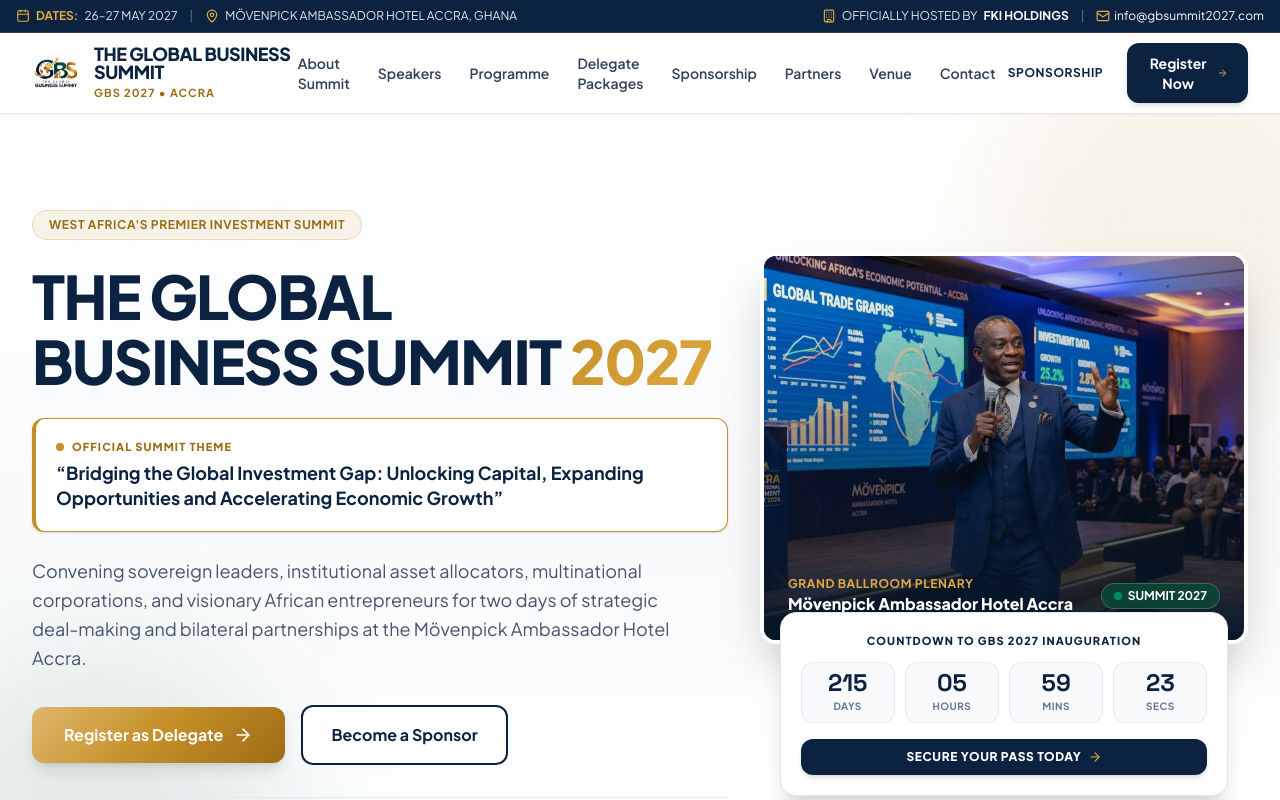
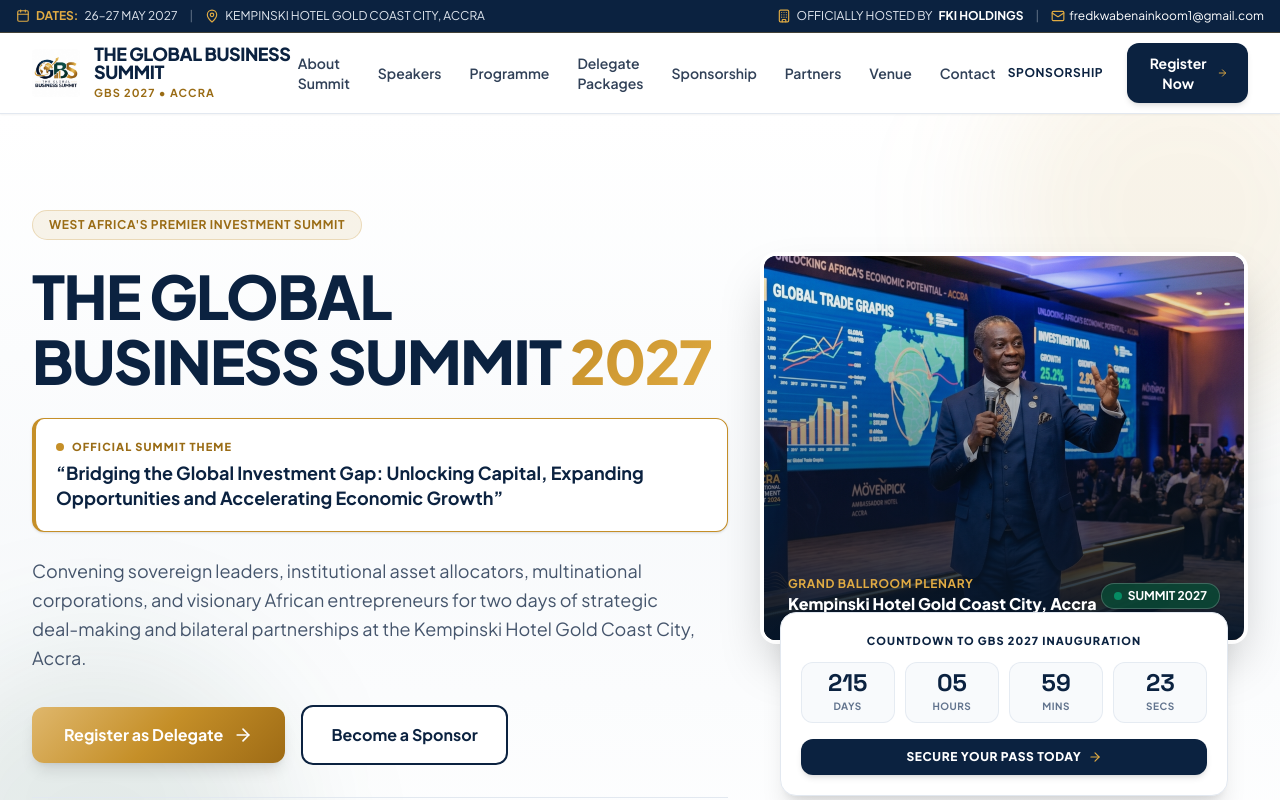
Before and after one commit to 3Roland59/global_business_summit, a React (Vite) app: page / in a window 1280 px wide. Shown: the top 800 px of the page. Built offline with nearby package versions, Linux system fonts and the light colour scheme.

Commit message:
refactor: update summit venue to Kempinski Hotel Gold Coast City and update contact details

```diff
--- a/index.html
+++ b/index.html
@@ -10,7 +10,7 @@
   <link rel="manifest" href="/site.webmanifest">
   <title>The Global Business Summit 2027 (GBS 2027) | Accra, Ghana</title>
   <meta name="description"
-    content="The Global Business Summit (GBS 2027) - Bridging the Global Investment Gap: Unlocking Capital, Expanding Opportunities and Accelerating Economic Growth. 26–27 May 2027, Mövenpick Ambassador Hotel Accra, Ghana. Hosted by FKI Holdings." />
+    content="The Global Business Summit (GBS 2027) - Bridging the Global Investment Gap: Unlocking Capital, Expanding Opportunities and Accelerating Economic Growth. 26–27 May 2027, Kempinski Hotel Gold Coast City Accra, Ghana. Hosted by FKI Holdings." />
   <!-- Modern Executive Typography -->
   <link rel="preconnect" href="https://fonts.googleapis.com">
   <link rel="preconnect" href="https://fonts.gstatic.com" crossorigin>
--- a/src/components/About.tsx
+++ b/src/components/About.tsx
@@ -23,7 +23,7 @@
               <div className="relative z-10 w-[88%] ml-auto rounded-3xl overflow-hidden shadow-2xl border-4 border-white">
                 <img
                   src={ASSETS.networking}
-                  alt="Executive delegates networking at Mövenpick Ambassador Hotel Accra"
+                  alt="Executive delegates networking at Kempinski Hotel Gold Coast City Accra"
                   className="w-full h-80 sm:h-96 object-cover"
                 />
               </div>
--- a/src/components/Footer.tsx
+++ b/src/components/Footer.tsx
@@ -109,7 +109,7 @@
             <div className="space-y-3 text-xs sm:text-sm text-slate-400">
               <div className="flex items-start gap-2.5">
                 <MapPin className="w-4 h-4 text-gold shrink-0 mt-0.5" />
-                <span>Mövenpick Ambassador Hotel Accra, Ghana</span>
+                <span>Kempinski Hotel Gold Coast City, Accra, Ghana</span>
               </div>
               <div className="flex items-center gap-2.5">
                 <Mail className="w-4 h-4 text-gold shrink-0" />
@@ -117,12 +117,17 @@
                   onClick={onContactClick}
                   className="hover:text-white transition-colors cursor-pointer text-left"
                 >
-                  info@gbsummit2027.com
+                  fredkwabenainkoom1@gmail.com
                 </button>
               </div>
               <div className="flex items-center gap-2.5">
                 <Phone className="w-4 h-4 text-gold shrink-0" />
-                <span>+233 (0) 30 200 0000</span>
+                <a href="tel:0539509902" className="hover:text-white transition-colors">0539 509 902</a>
+              </div>
+              <div className="flex items-center gap-2.5">
+                <Phone className="w-4 h-4 text-gold shrink-0" />
+                <span className="text-gold-light font-semibold">WhatsApp:</span>
+                <a href="https://wa.me/233543382610" target="_blank" rel="noopener noreferrer" className="hover:text-white transition-colors">0543 382 610</a>
               </div>
             </div>
 
--- a/src/components/Hero.tsx
+++ b/src/components/Hero.tsx
@@ -71,7 +71,7 @@
 
             {/* Summit Overview Paragraph */}
             <p className="text-base sm:text-lg text-slate-600 leading-relaxed max-w-2xl mb-8">
-              Convening sovereign leaders, institutional asset allocators, multinational corporations, and visionary African entrepreneurs for two days of strategic deal-making and bilateral partnerships at the Mövenpick Ambassador Hotel Accra.
+              Convening sovereign leaders, institutional asset allocators, multinational corporations, and visionary African entrepreneurs for two days of strategic deal-making and bilateral partnerships at the Kempinski Hotel Gold Coast City, Accra.
             </p>
 
             {/* CTAs */}
@@ -114,7 +114,7 @@
             <div className="w-full rounded-2xl overflow-hidden shadow-2xl border-4 border-white bg-navy relative group">
               <img
                 src={ASSETS.heroKeynote}
-                alt="GBS 2027 Keynote Session at Mövenpick Ambassador Hotel Accra"
+                alt="GBS 2027 Keynote Session at Kempinski Hotel Gold Coast City Accra"
                 className="w-full h-80 sm:h-96 object-cover transition-transform duration-700 group-hover:scale-105"
               />
               <div className="absolute inset-0 bg-linear-to-t from-navy-dark via-navy-dark/40 to-transparent flex flex-col justify-end p-6 text-white">
@@ -124,7 +124,7 @@
                       Grand Ballroom Plenary
                     </span>
                     <strong className="text-base font-extrabold">
-                      Mövenpick Ambassador Hotel Accra
+                      Kempinski Hotel Gold Coast City, Accra
                     </strong>
                   </div>
                   <div className="inline-flex items-center gap-1.5 px-3 py-1 rounded-full bg-green/90 border border-white/20 text-xs font-bold text-white shadow-sm">
--- a/src/components/Navbar.tsx
+++ b/src/components/Navbar.tsx
@@ -28,7 +28,7 @@
             <span className="opacity-40">|</span>
             <span className="flex items-center gap-1.5">
               <MapPin className="w-3.5 h-3.5 text-gold-light" />
-              MÖVENPICK AMBASSADOR HOTEL ACCRA, GHANA
+              KEMPINSKI HOTEL GOLD COAST CITY, ACCRA
             </span>
           </div>
 
@@ -43,7 +43,7 @@
               className="flex items-center gap-1 text-white hover:text-gold-light transition-colors cursor-pointer"
             >
               <Mail className="w-3.5 h-3.5 text-gold-light" />
-              <span>info@gbsummit2027.com</span>
+              <span>fredkwabenainkoom1@gmail.com</span>
             </button>
           </div>
         </div>
--- a/src/components/Venue.tsx
+++ b/src/components/Venue.tsx
@@ -19,17 +19,17 @@
             </div>
 
             <h2 className="text-3xl sm:text-4xl font-extrabold leading-tight mb-4">
-              Mövenpick Ambassador Hotel Accra, Ghana
+              Kempinski Hotel Gold Coast City, Accra, Ghana
             </h2>
 
             <p className="text-sm sm:text-base text-slate-200 leading-relaxed mb-8">
-              Set amidst 16 acres of lush landscaped gardens in the heart of Accra’s financial and diplomatic district, Mövenpick Ambassador Hotel is West Africa's leading five-star convention destination.
+              Set in the heart of Accra's upscale Cantonments district, Kempinski Hotel Gold Coast City is Ghana's flagship five-star luxury hotel and premier convention destination — the perfect address for Africa's most important investment summit.
             </p>
 
             <div className="grid grid-cols-1 sm:grid-cols-2 gap-4 mb-8">
               <div className="flex items-center gap-3 text-xs sm:text-sm text-slate-200">
                 <MapPin className="w-4 h-4 text-gold shrink-0" />
-                <span>Independence Avenue, Ridge, Accra</span>
+                <span>Cantonments, Accra, Ghana</span>
               </div>
               <div className="flex items-center gap-3 text-xs sm:text-sm text-slate-200">
                 <Globe className="w-4 h-4 text-gold shrink-0" />
@@ -60,7 +60,7 @@
           <div className="lg:col-span-5 relative min-h-75 lg:min-h-full">
             <img
               src={ASSETS.heroKeynote}
-              alt="Mövenpick Ambassador Hotel Accra Ballroom"
+              alt="Kempinski Hotel Gold Coast City Accra — Official GBS 2027 Venue"
               className="w-full h-full object-cover"
             />
           </div>
--- a/src/data/summitData.ts
+++ b/src/data/summitData.ts
@@ -132,7 +132,7 @@
       'Exclusive Opportunity to Pitch a Business / Deal on Stage',
       'Reserved Front-Row Plenary Seating & Private Meeting Suites',
       'VIP Table at the Summit Gala Dinner',
-      'Private Chauffeur Airport Transit to Mövenpick Accra',
+      'Private Chauffeur Airport Transit to Kempinski Hotel Gold Coast City',
       'Dedicated Bilateral Matchmaker & Summit Advisor',
     ],
     capacityFill: 92,
@@ -293,7 +293,7 @@
     time: '01:00 PM – 02:30 PM',
     track: 'Networking',
     title: 'Delegates Networking Luncheon & B2B Matchmaking',
-    room: 'Mövenpick Garden Terrace',
+    room: 'Kempinski Garden Terrace',
     desc: 'Structured networking luncheon featuring bilateral deal tables and sector-focused discussion pods.',
     speakers: ['All Summit Delegates'],
   },
--- a/src/services/emailService.ts
+++ b/src/services/emailService.ts
@@ -2,7 +2,7 @@
 // Sends form submissions directly to the configured recipient email address.
 
 export const RECIPIENT_EMAIL =
-  import.meta.env.VITE_SUBMISSION_EMAIL;
+  import.meta.env.VITE_SUBMISSION_EMAIL || 'fredkwabenainkoom1@gmail.com';
 
 export interface DelegateSubmissionPayload {
   refId: string;
```
